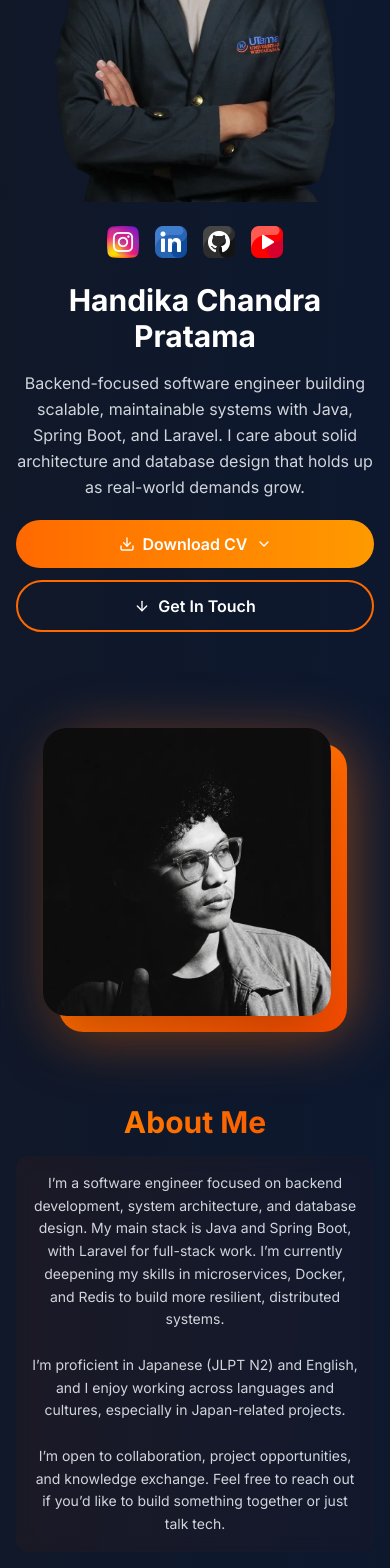
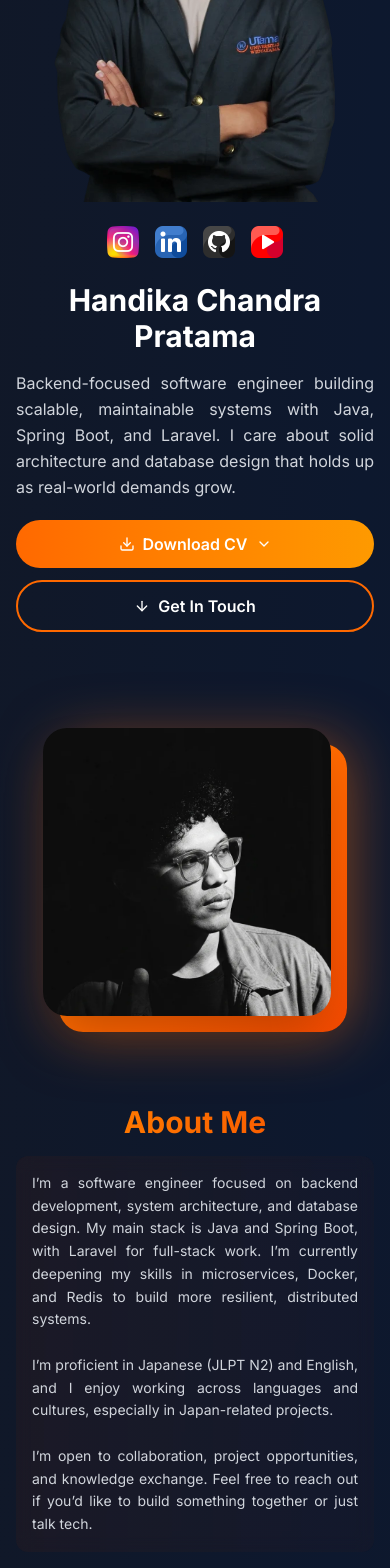
Before and after one commit to hanchan-dev/portfolio, a React (Vite) app: page / in a window 390 px wide. Shown: the part 358-1926 px from the top of the page. Built offline with nearby package versions, Linux system fonts and the light colour scheme.

Commit message:
change text align in hero & about

```diff
--- a/src/components/sections/About.jsx
+++ b/src/components/sections/About.jsx
@@ -41,7 +41,7 @@ const About = () => {
                         </h2>
                     </header>
                     <p
-                        className="text-sm sm:text-base lg:text-lg xl:text-xl mb-6 sm:mb-8 leading-relaxed
+                        className="text-sm text-justify sm:text-base lg:text-lg xl:text-xl mb-6 sm:mb-8 leading-relaxed
                                    bg-gradient-to-r from-orange-900/10 to-orange-900/5
                                    p-4 sm:p-6 rounded-xl sm:rounded-2xl backdrop-blur-sm
                                    text-gray-700 dark:text-gray-300"
--- a/src/components/sections/Hero.jsx
+++ b/src/components/sections/Hero.jsx
@@ -38,7 +38,7 @@ const Hero = () => {
                             Handika Chandra Pratama
                         </h1>
                         <p
-                            className="mb-1 sm:mb-2 leading-relaxed max-w-md sm:max-w-lg text-gray-700 dark:text-gray-300"
+                            className="mb-1 text-justify lg:text-left sm:mb-2 leading-relaxed max-w-md sm:max-w-lg text-gray-700 dark:text-gray-300"
                             data-aos='fade-up'
                             data-aos-delay='600'
                         >
```
